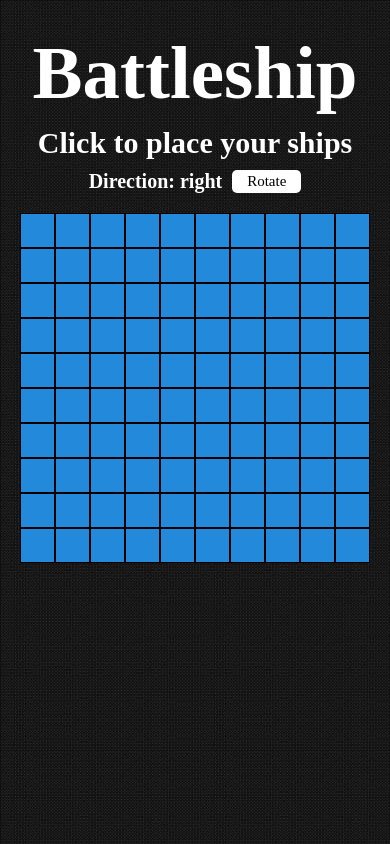
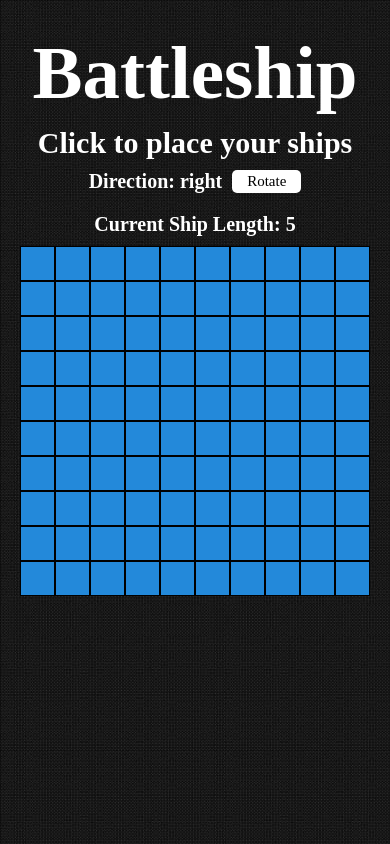
Before and after one commit to Pafestivo/battleship, a website built with webpack: page dist/index.html in a window 390 px wide. Built offline with nearby package versions, Linux system fonts and the light colour scheme.

Commit message:
Add an indicator to show current ship length When placing ships on mobile it was hard to tell what ship you are currently placing because there is no hover effect. So i added an indicator to tell the current ship length

```diff
--- a/src/Modules/prepareGame.js
+++ b/src/Modules/prepareGame.js
@@ -3,6 +3,7 @@ import startGame from "./startGame";
 export default function prepareGame(player, AI) {
 
   const playerBoard = document.getElementById('player-board')
+  const lengthIndicator = document.getElementById('ship-length')
   const shipLens = [5, 5, 3, 2, 2, 2, 1]
   let direction = 'right'
   let currentShip = 0
@@ -64,6 +65,7 @@ export default function prepareGame(player, AI) {
       // check if ship really placed
       if(player.gameBoard.ships.length > currentShip) {
         currentShip++
+        lengthIndicator.textContent = shipLens[currentShip]
         // if it's placed, changed highlighted squares to ship squares
         const highlightedSquares = document.querySelectorAll('.highlight')
         highlightedSquares.forEach(square => {
--- a/src/Modules/startGame.js
+++ b/src/Modules/startGame.js
@@ -7,12 +7,14 @@ export default function startGame(player, AI) {
   pageTitle.classList.add('mobile-hidden')
 
 
-  // hide place your ships title, reveal AI board
+  // hide pre-game titles, show AI board
   const placeShipsTitle = document.querySelector('.player > h1')
   const changeDirectionBtn = document.querySelector('.direction')
+  const lengthIndicator = document.getElementById('length-indicator')
   const AISide = document.querySelector('#AI-player')
   placeShipsTitle.classList.add('hidden')
   changeDirectionBtn.classList.add('hidden')
+  lengthIndicator.classList.add('hidden')
   AISide.classList.remove('hidden')
 
   // reset the player board
--- a/src/styles/media-queries.css
+++ b/src/styles/media-queries.css
@@ -22,6 +22,10 @@
     padding: 3px 15px;
   }
 
+  #length-indicator {
+    font-size: 20px;
+  }
+
   .board {
     margin: 0 auto;
     width: 350px;
--- a/src/styles/prepare-game.css
+++ b/src/styles/prepare-game.css
@@ -30,6 +30,11 @@
   background-color: rgb(199, 199, 199);
 }
 
+#length-indicator {
+  text-align: center;
+  font-size: 25px;
+}
+
 .hidden {
   display: none
 }
```
Also changed, not shown: dist/index.html, dist/main.js.
